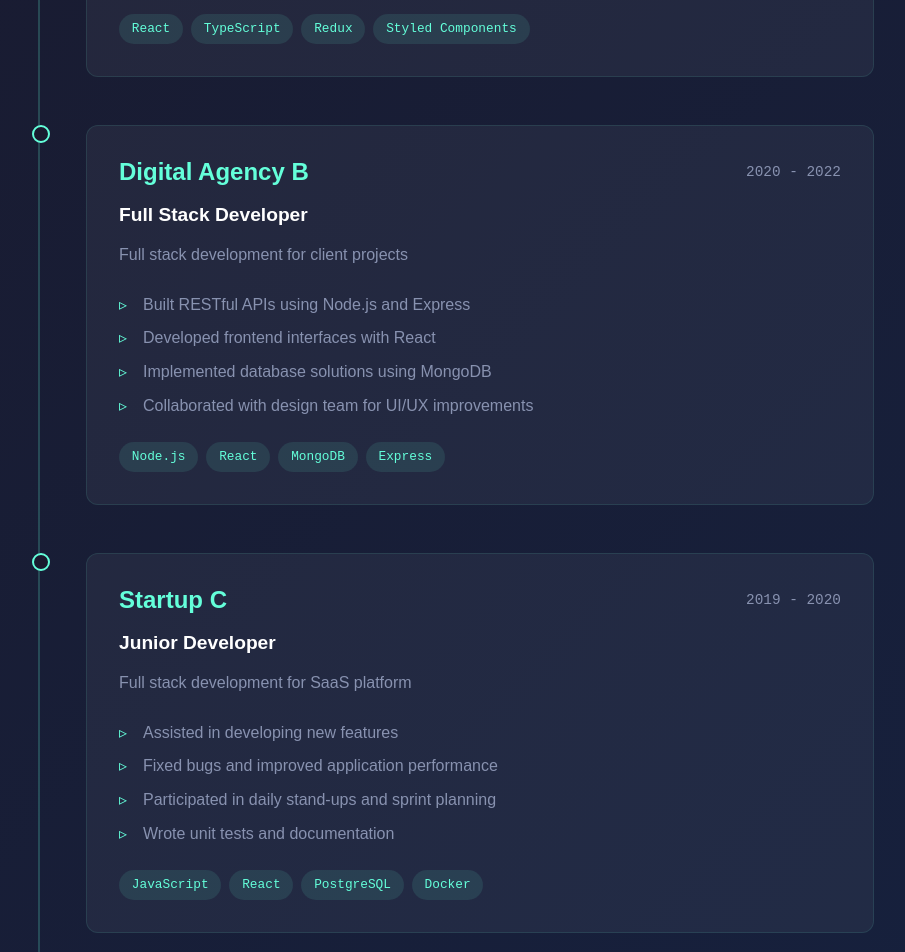
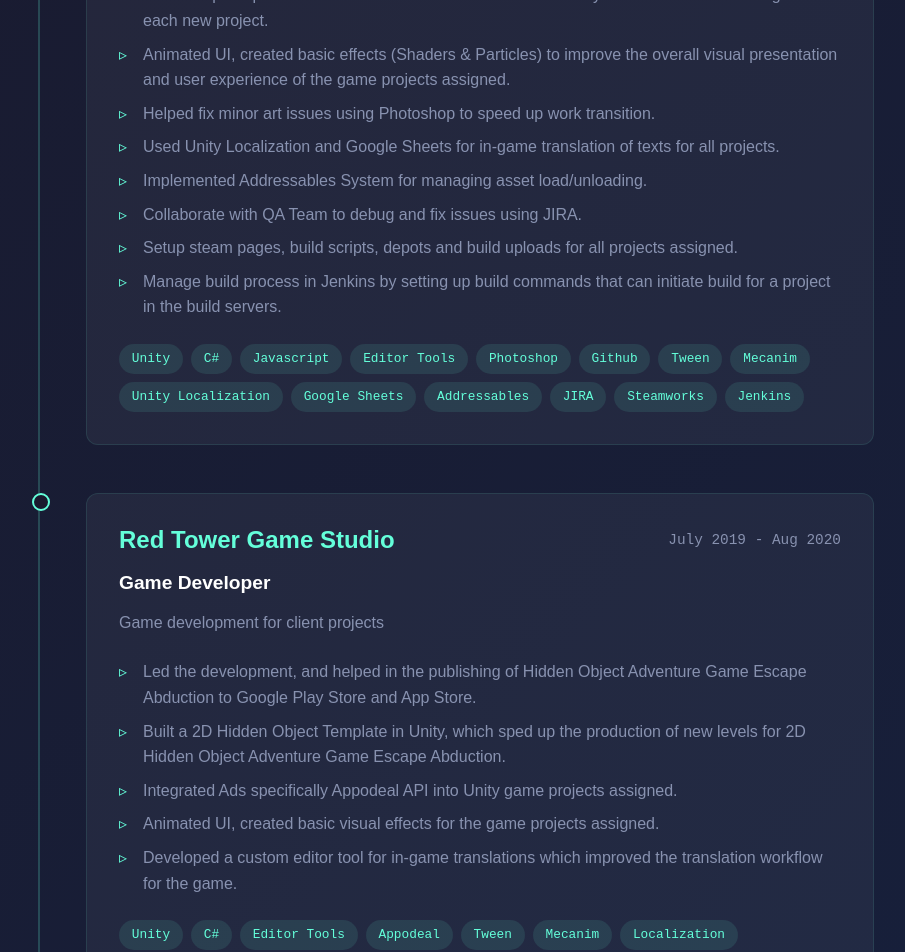
Before and after one commit to jenzarsen/react_portfolio, a React (Create React App) app: page /experience in a window 1280 px wide. Shown: the part 600-1552 px from the top of the page, without its empty margins (184-1089 px from the left). Built offline with nearby package versions, Linux system fonts and the light colour scheme.

Commit message:
Update Experience Page Data

```diff
--- /dev/null
+++ b/src/data/experiences.js
@@ -0,0 +1,84 @@
+const experiences = [
+  {
+    company: "Boomzap Entertainment",
+    position: "Lead Game Developer",
+    period: "May 2021 - Jan 2024",
+    description: "Led game development for top selling client projects",
+    responsibilities: [
+      "Led the franchise development of All-Time Top 100 Selling games in Bigfish such as So Much Stuff & Finding America.",
+      "Developed editor tools in Unity, Photoshop, and Google Sheets to expedite the overall workflow in Unity for the team.",
+      "Built multiple repositories and used Github as Version Control System to handle the changes for each new project.",
+      "Animated UI, created basic effects (Shaders & Particles) to improve the overall visual presentation and user experience of the game projects assigned.",
+      "Helped fix minor art issues using Photoshop to speed up work transition.",
+      "Used Unity Localization and Google Sheets for in-game translation of texts for all projects.",
+      "Implemented Addressables System for managing asset load/unloading.",
+      "Collaborate with QA Team to debug and fix issues using JIRA.",
+      "Setup steam pages, build scripts, depots and build uploads for all projects assigned.",
+      "Manage build process in Jenkins by setting up build commands that can initiate build for a project in the build servers.",
+    ],
+    tech: [
+      "Unity",
+      "C#",
+      "Javascript",
+      "Editor Tools",
+      "Photoshop",
+      "Github",
+      "Tween",
+      "Mecanim",
+      "Unity Localization",
+      "Google Sheets",
+      "Addressables",
+      "JIRA",
+      "Steamworks",
+      "Jenkins",
+    ],
+  },
+  {
+    company: "Red Tower Game Studio",
+    position: "Game Developer",
+    period: "July 2019 - Aug 2020",
+    description: "Game development for client projects",
+    responsibilities: [
+      "Led the development, and helped in the publishing of Hidden Object Adventure Game Escape Abduction to Google Play Store and App Store.",
+      "Built a 2D Hidden Object Template in Unity, which sped up the production of new levels for 2D Hidden Object Adventure Game Escape Abduction.",
+      "Integrated Ads specifically Appodeal API into Unity game projects assigned.",
+      "Animated UI, created basic visual effects for the game projects assigned.",
+      "Developed a custom editor tool for in-game translations which improved the translation workflow for the game.",
+    ],
+    tech: [
+      "Unity",
+      "C#",
+      "Editor Tools",
+      "Appodeal",
+      "Tween",
+      "Mecanim",
+      "Localization",
+    ],
+  },
+  {
+    company: "Big Giant Games",
+    position: "Junior Game Developer",
+    period: "July 2018 - July 2019",
+    description: "Game development for Prison Escape Puzzle Adventure",
+    responsibilities: [
+      "Helped develop the best levels (Amazon, Office, Himalayas, & Mayan) in mobile game Prison Escape Puzzle using Playmaker Plugin in Unity.",
+      "Created templates for minigames to be able to reuse features into different parts or levels of the game.",
+      "Integrated Ads specifically Chartboost API into Unity game projects assigned.",
+      "Animated item interaction, UI and many more in the game using Playmaker Tweening tool.",
+      "Used I2Localization plugin for handling translations.",
+      "Tracked and built game design via checklist in Trello."
+    ],
+    tech: [
+      "Unity",
+      "C#",
+      "Chartboost",
+      "Playmaker",
+      "Tween",
+      "Mecanim",
+      "I2Localization",
+      "Trello",
+    ],
+  },
+];
+
+export default experiences;
--- a/src/pages/Experience/Experience.jsx
+++ b/src/pages/Experience/Experience.jsx
@@ -1,50 +1,9 @@
 import React from "react";
 import Header from "components/Header/Header";
 import styles from "./Experience.module.css";
+import experiences from "data/experiences.js";
 
 function Experience() {
-  const experiences = [
-    {
-      company: "Tech Company A",
-      position: "Senior Frontend Developer",
-      period: "2022 - Present",
-      description: "Led frontend development for enterprise applications",
-      responsibilities: [
-        "Developed and maintained React-based web applications",
-        "Implemented responsive designs and modern UI components",
-        "Mentored junior developers and conducted code reviews",
-        "Optimized application performance and user experience"
-      ],
-      tech: ["React", "TypeScript", "Redux", "Styled Components"]
-    },
-    {
-      company: "Digital Agency B",
-      position: "Full Stack Developer",
-      period: "2020 - 2022",
-      description: "Full stack development for client projects",
-      responsibilities: [
-        "Built RESTful APIs using Node.js and Express",
-        "Developed frontend interfaces with React",
-        "Implemented database solutions using MongoDB",
-        "Collaborated with design team for UI/UX improvements"
-      ],
-      tech: ["Node.js", "React", "MongoDB", "Express"]
-    },
-    {
-      company: "Startup C",
-      position: "Junior Developer",
-      period: "2019 - 2020",
-      description: "Full stack development for SaaS platform",
-      responsibilities: [
-        "Assisted in developing new features",
-        "Fixed bugs and improved application performance",
-        "Participated in daily stand-ups and sprint planning",
-        "Wrote unit tests and documentation"
-      ],
-      tech: ["JavaScript", "React", "PostgreSQL", "Docker"]
-    }
-  ];
-
   return (
     <div className={styles.container}>
       <Header />
```
